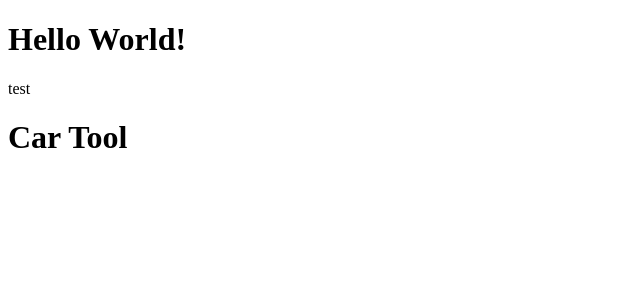
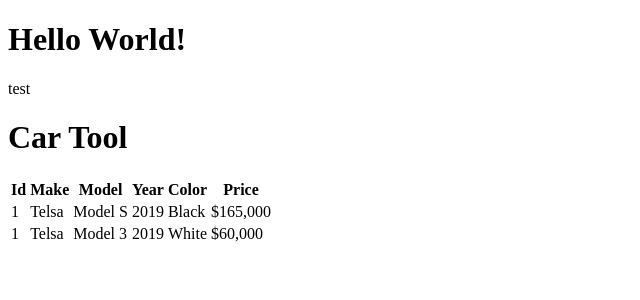
Before and after one commit to mthomas-github/ReactTraining, a React (Create React App) app in the folder demo-app/: page / in a window 1280 px wide. Shown: the top 300 px of the page, without its empty margins (0-640 px from the left). Built offline with nearby package versions, Linux system fonts and the light colour scheme.

Commit message:
End of exercise 2

```diff
--- a/demo-app/src/components/CarTool.js
+++ b/demo-app/src/components/CarTool.js
@@ -2,7 +2,34 @@
 
 export const CarTool = () => {
     // JSX Syntax
-    return <header>
+    return <><header>
         <h1>Car Tool</h1>
-    </header>;
+    </header>
+        <table>
+            <tr>
+                <th>Id</th>
+                <th>Make</th>
+                <th>Model</th>
+                <th>Year</th>
+                <th>Color</th>
+                <th>Price</th>
+            </tr>
+            <tr>
+                <td>1</td>
+                <td>Telsa</td>
+                <td>Model S</td>
+                <td>2019</td>
+                <td>Black</td>
+                <td>$165,000</td>
+            </tr>
+            <tr>
+                <td>1</td>
+                <td>Telsa</td>
+                <td>Model 3</td>
+                <td>2019</td>
+                <td>White</td>
+                <td>$60,000</td>
+            </tr>
+        </table>
+    </>;
 };
```
